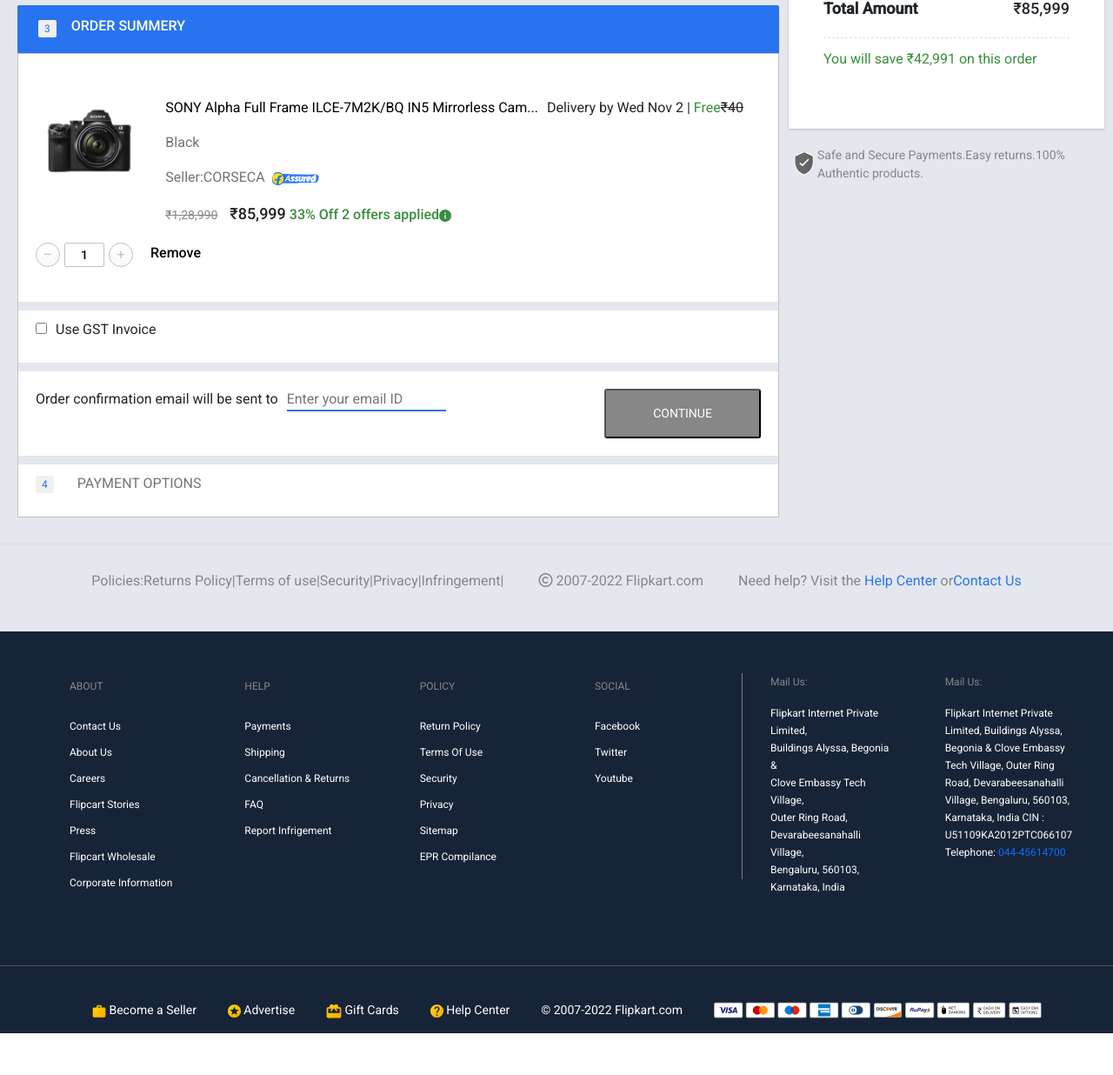
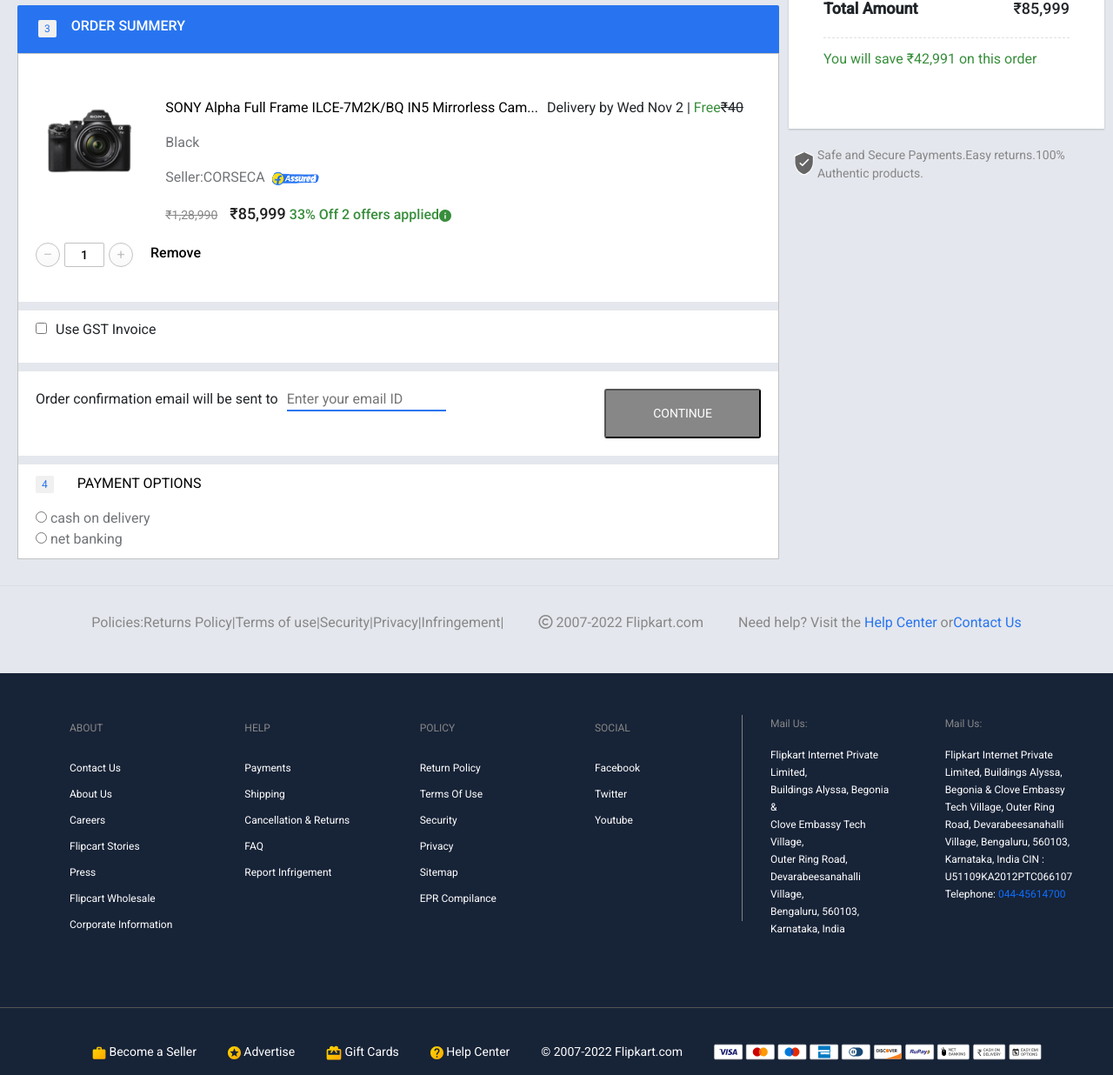
Before and after one commit to shaunbenny24/flipkart-, a Django app: page /kart/subcart/ in a window 1280 px wide. Shown: the part 307-1543 px from the top of the page at 87% size. Before the commit the page ends 1495 px from the top, so only its background shows below. Run offline with Django 4.2, Linux system fonts and the light colour scheme; some libraries are stand-ins or nearby versions.

Commit message:
changes page update

```diff
--- a/flipkart/static/cartstyle.css
+++ b/flipkart/static/cartstyle.css
@@ -74,7 +74,14 @@ body{
     display: flex;
 }
 #pay{
+    color: black;
+}
+label{
     color: #717478;
+}
+.check-with-label:checked + .label-for-check {
+    font-weight: bold;
+    color: #388e3c;
 }
 
 #change{
--- a/flipkart/templates/cart/subcart.html
+++ b/flipkart/templates/cart/subcart.html
@@ -136,10 +136,17 @@
                     <div>
                         <span class="bg">4</span>
                     </div>
-                    <div>
+                    <div class="">
                         <p id="pay">PAYMENT OPTIONS</p>
                     </div>
                 </div>
+                <div>
+                    <input type="radio" id="on" class="check-with-label" name="bank" value=""   >
+                    <label for="on"  class="label-for-check" >cash on delivery</label><br>
+                    <input type="radio" id="net" class="check-with-label" name="bank" value="">
+                    <label for="net"  class="label-for-check">net banking</label>
+                </div>
+
 
             </div>
         </div>
```
